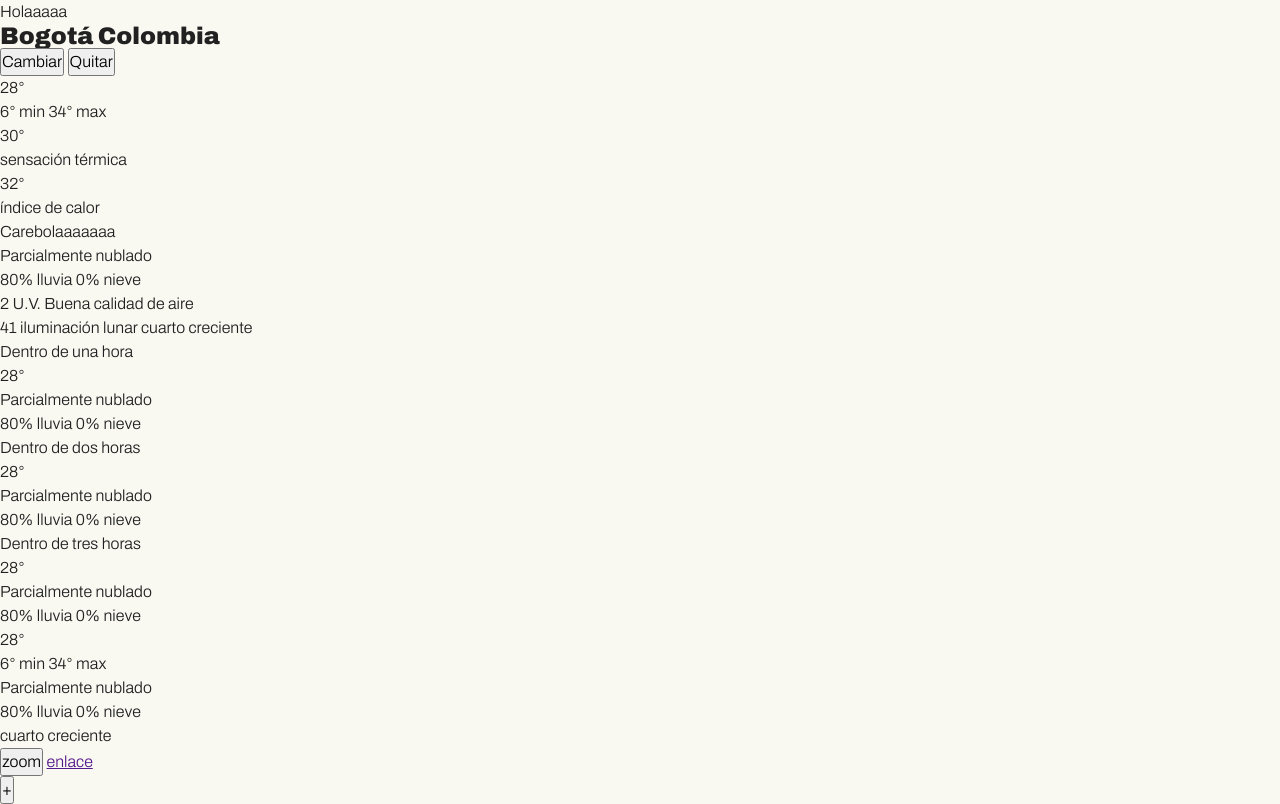
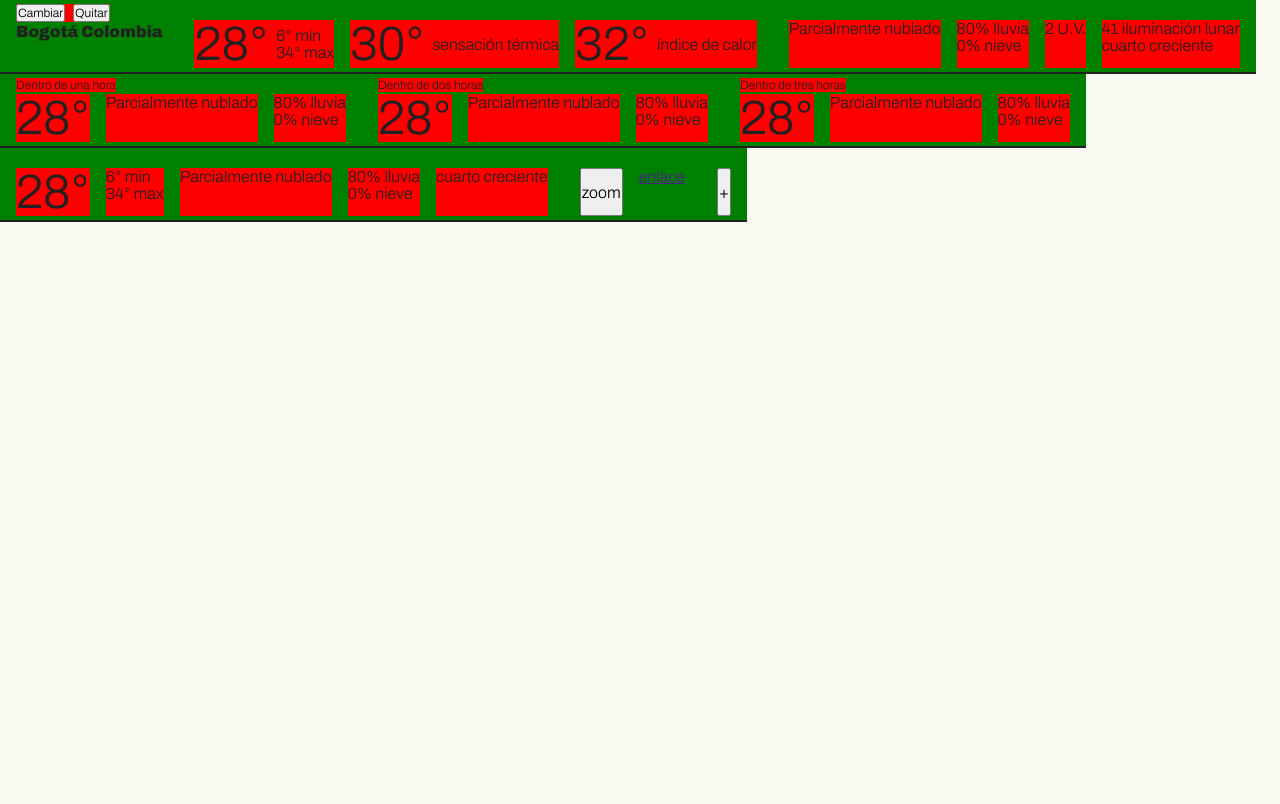
Before and after one commit to dothedada/laMeteo, a website built with webpack: page src/index.html in a window 1280 px wide. Built offline with nearby package versions, Linux system fonts and the light colour scheme; no server answers; files whose address does not match are found by name.

Commit message:
Setea los estilos base de la línea de información climática

```diff
--- a/src/index.html
+++ b/src/index.html
@@ -7,14 +7,15 @@
     </head>
 
     <body>
-        <div class="fondoCompartido">Holaaaaa</div>
         <div class="place">
             <h2>
                 <span class="place__city archivo-single">Bogotá</span>
                 <span class="place__country">Colombia</span>
             </h2>
-            <button type="button">Cambiar</button>
-            <button type="button">Quitar</button>
+            <div class="place__btn cellMark">
+                <button type="button">Cambiar</button>
+                <button type="button">Quitar</button>
+            </div>
         </div>
 
         <div class="temp">
@@ -36,7 +37,6 @@
                 <div class="single">índice de calor</div>
             </div>
         </div>
-        <div class="fondoCompartido">Carebolaaaaaaa</div>
 
         <div class="sky">
             <div class="single">Parcialmente nublado</div>
@@ -48,7 +48,6 @@
 
             <div class="single">
                 <span>2 U.V.</span>
-                <span>Buena calidad de aire</span>
             </div>
 
             <div class="single">
@@ -58,7 +57,7 @@
         </div>
 
         <div class="next1hour">
-            <div class="outline">Dentro de una hora</div>
+            <div class="cellMark">Dentro de una hora</div>
 
             <div class="double">28°</div>
 
@@ -71,7 +70,7 @@
         </div>
 
         <div class="next2hour">
-            <div class="outline">Dentro de dos horas</div>
+            <div class="cellMark">Dentro de dos horas</div>
             <div class="double">28°</div>
 
             <div class="single">Parcialmente nublado</div>
@@ -83,7 +82,7 @@
         </div>
 
         <div class="next3hour">
-            <div class="outline">Dentro de tres horas</div>
+            <div class="cellMark">Dentro de tres horas</div>
 
             <div class="double">28°</div>
 
--- a/src/lib/index.js
+++ b/src/lib/index.js
@@ -18,13 +18,13 @@
 const img = document.createElement('img');
 document.body.append(img);
 
-getCordsFromLocation('NY')
-    .then((location) => getWeather(location))
-    .then((info) => makeWeatherObject(info))
-    .then((card) => {
-        console.log(JSON.stringify(card, null, 2));
+// getCordsFromLocation('NY')
+//     .then((location) => getWeather(location))
+//     .then((info) => makeWeatherObject(info))
+//     .then((card) => {
+//         console.log(JSON.stringify(card, null, 2));
         // getImage(`${card.today.condition}-${card.country}`);
-    })
+    // })
     // .then((photo) => {
     //     img.setAttribute('src', photo.url);
     //     img.setAttribute('alt', photo.alt.es);
```
Also changed, not shown: src/lib/styles.css.
